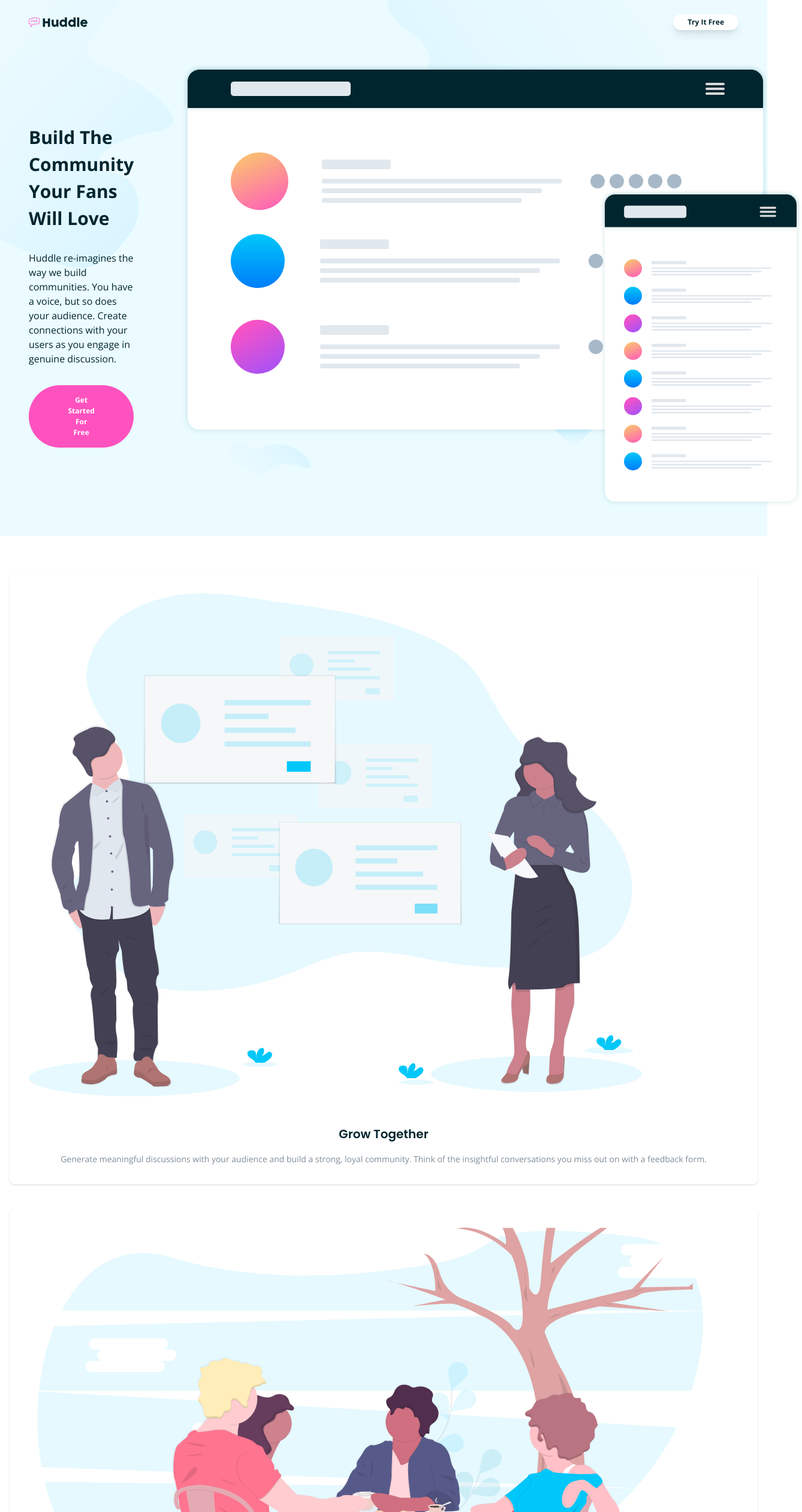
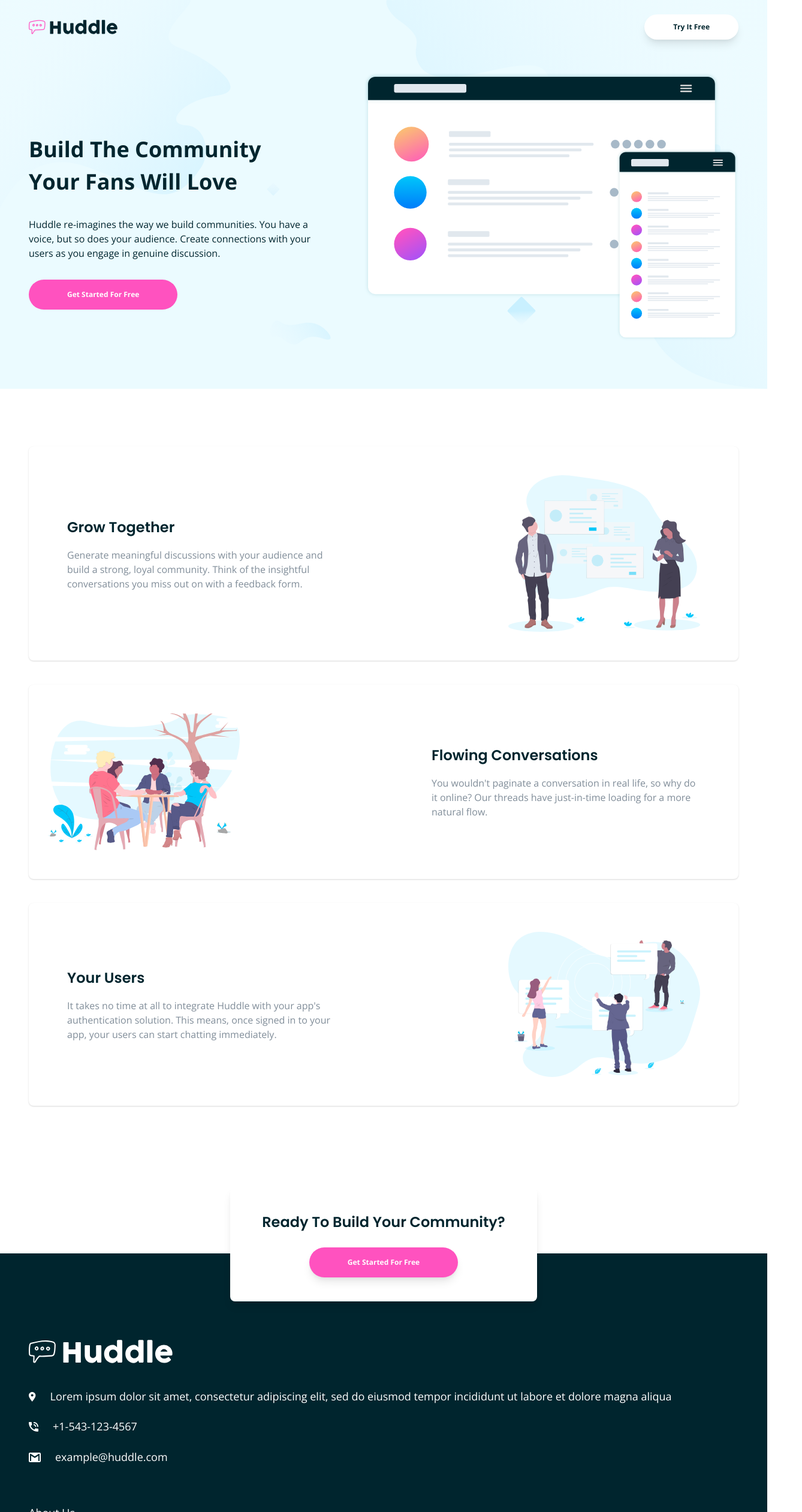
Before and after one commit to kyrelldixon/huddle-landing-page, a Next.js app: page / in a window 1280 px wide. Shown: the top 2520 px of the page at 60% size, 1338 px wide, since content can reach past the window. Built offline with nearby package versions, Linux system fonts and the light colour scheme.

Commit message:
feat: desktop and tablet style fixes for header and cards

```diff
--- a/components/card.js
+++ b/components/card.js
@@ -1,7 +1,13 @@
 export default ({ title, imgSrc, imgAlt, description }) => (
-  <div className="bg-white shadow rounded-lg text-center p-8 mb-10">
-    <img src={imgSrc} alt={imgAlt} />
-    <h2 className="text-xl font-bold font-heading mt-12 mb-4">{title}</h2>
-    <p className="text-sm text-blue">{description}</p>
+  <div className="flex flex-col items-center px-12 py-12 mb-10 text-center bg-white rounded-lg shadow md:justify-between md:even:pl-8 md:pr-8 md:px-12 lg:px-16 md:text-left md:flex-row-reverse md:even:flex-row">
+    <div className="md:flex-1 md:max-w-xs">
+      <img src={imgSrc} alt={imgAlt} />
+    </div>
+    <div className="mt-12 md:mt-0 md:flex-1 md:max-w-md">
+      <h2 className="mb-4 text-2xl font-bold font-heading md:text-2xl">
+        {title}
+      </h2>
+      <p className="text-base text-blue md:text-base">{description}</p>
+    </div>
   </div>
 );
--- a/components/footer.js
+++ b/components/footer.js
@@ -3,7 +3,7 @@ import { IoLogoInstagram } from "react-icons/io";
 import Logo from "./logo";
 
 export default () => (
-  <footer className="px-4 pt-24 pb-8 text-white bg-cyan-dark">
+  <footer className="px-4 pt-24 pb-8 text-white md:px-8 lg:px-12 bg-cyan-dark">
     <div className="mb-16">
       <Logo />
       <div className="flex mb-8">
@@ -26,11 +26,13 @@ export default () => (
         <p className="ml-6 -mt-1 leading-tight">example@huddle.com</p>
       </div>
     </div>
-    <nav className="mb-16">
-      <ul className="leading-loose">
+    <nav className="mb-16 leading-loose">
+      <ul>
         <li>About Us</li>
         <li>What We Do</li>
         <li>FAQ</li>
+      </ul>
+      <ul>
         <li>Career</li>
         <li>Blog</li>
         <li>Contact Us</li>
--- a/components/header.js
+++ b/components/header.js
@@ -1,14 +1,14 @@
 export default () => (
   <header className="relative bg-center bg-no-repeat bg-cover bg-cyan-light bg-mobile lg:bg-desktop">
     <nav className="flex items-center justify-between px-4 py-6 md:px-8 lg:px-12 lg:mb-4">
-      <img className="h-4" src="/images/logo.svg" alt="Huddle Logo" />
-      <button className="px-6 py-1 text-xs font-bold bg-white rounded-full shadow-lg">
+      <img className="h-4 lg:h-6" src="/images/logo.svg" alt="Huddle Logo" />
+      <button className="px-6 py-1 text-xs font-bold bg-white rounded-full shadow-lg md:px-10 md:py-2 lg:px-12 lg:py-3">
         Try It Free
       </button>
     </nav>
-    <div className="flex flex-col items-center px-8 pt-16 pb-8 text-center md:pb-12 md:pt-8 md:text-left md:flex-row lg:pb-12 lg:px-12 lg:pt-4 lg:text-left lg:flex-row">
-      <div className="pr-8 mb-4 md:mb-0 md:mr-8 lg:mr-12">
-        <h1 className="mb-8 text-3xl font-bold">
+    <div className="flex flex-col items-center px-8 pt-16 pb-8 text-center md:pb-12 md:pt-8 md:text-left md:flex-row lg:pb-20 lg:px-12 lg:pt-4 lg:text-left lg:flex-row">
+      <div className="max-w-lg pr-8 mb-4 md:mb-0 md:mr-8 lg:mr-12 lg:mt-12 md:flex-1">
+        <h1 className="mb-8 text-3xl font-bold lg:text-4xl">
           Build The Community Your Fans Will Love
         </h1>
         <p className="mb-8 text-base">
@@ -20,10 +20,12 @@ export default () => (
           Get Started For Free
         </button>
       </div>
-      <img
-        src="/images/illustration-mockups.svg"
-        alt="desktop and mobile browsers"
-      />
+      <div className="flex-1 max-w-4xl">
+        <img
+          src="/images/illustration-mockups.svg"
+          alt="desktop and mobile browsers"
+        />
+      </div>
     </div>
   </header>
 );
--- a/pages/index.js
+++ b/pages/index.js
@@ -5,7 +5,8 @@ import Header from "../components/header";
 export default () => (
   <div className="font-body text-cyan-dark">
     <Header />
-    <main className="px-4 pt-16 pb-4">
+    <main className="px-4 pt-16 pb-4 md:px-8 lg:px-12 md:pt-24">
+      <div className="max-w-lg mx-auto md:max-w-none">
         <Card
           imgSrc="/images/illustration-grow-together.svg"
           imgAlt="desktop and mobile browsers"
@@ -29,12 +30,15 @@ export default () => (
             solution. This means, once signed in to your app, your users can start
             chatting immediately."
         />
+      </div>
       <div
-        className="relative px-4 py-10 text-center bg-white rounded-lg shadow-lg"
-        style={{ top: "5rem" }}
+        className="relative max-w-lg px-4 py-10 mx-auto text-center bg-white rounded-lg shadow-lg"
+        style={{ top: "6rem" }}
       >
-        <h2 className="mb-6 font-heading">Ready To Build Your Community?</h2>
-        <button className="px-10 py-2 text-xs font-bold text-white rounded-full shadow-lg bg-pink">
+        <h2 className="mb-6 font-heading md:text-2xl">
+          Ready To Build Your Community?
+        </h2>
+        <button className="px-10 py-2 text-xs font-bold text-white rounded-full shadow-lg bg-pink md:px-16 md:py-4">
           Get Started For Free
         </button>
       </div>
--- a/tailwind.config.js
+++ b/tailwind.config.js
@@ -13,6 +13,10 @@ module.exports = {
       }
     }
   },
-  variants: {},
+  variants: {
+    flexDirection: ["responsive", "even"],
+    padding: ["responsive", "hover", "even"],
+    textAlign: ["responsive", "even"]
+  },
   plugins: []
 };
```
Lines whose indentation alone changed are shown as unchanged.
